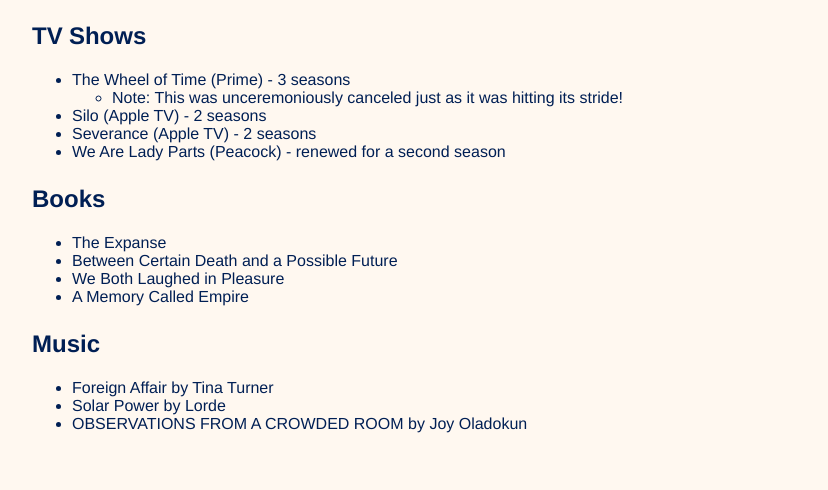
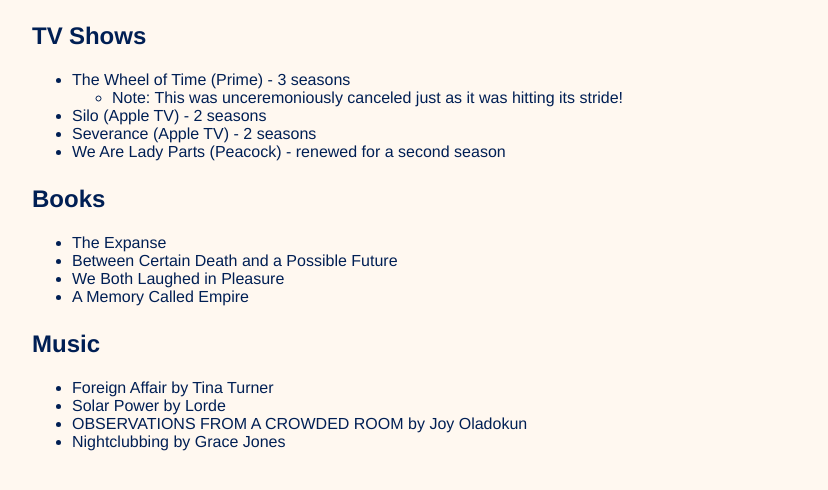
Before and after one commit to emlovestrees/emlovestrees.github.io, a plain HTML site: page recommendations.html in a window 1280 px wide. Shown: the part 120-610 px from the top of the page, without its empty margins (16-844 px from the left). Drawn offline with Linux system fonts and the light colour scheme; a web font is replaced by a local one.

Commit message:
Add Grace Jones album

```diff
--- a/recommendations.html
+++ b/recommendations.html
@@ -42,6 +42,7 @@
             <li>Foreign Affair by Tina Turner</li>
             <li>Solar Power by Lorde</li>
             <li>OBSERVATIONS FROM A CROWDED ROOM by Joy Oladokun</li>
+            <li>Nightclubbing by Grace Jones</li>
         </ul>
     </div>
 </body>
```
